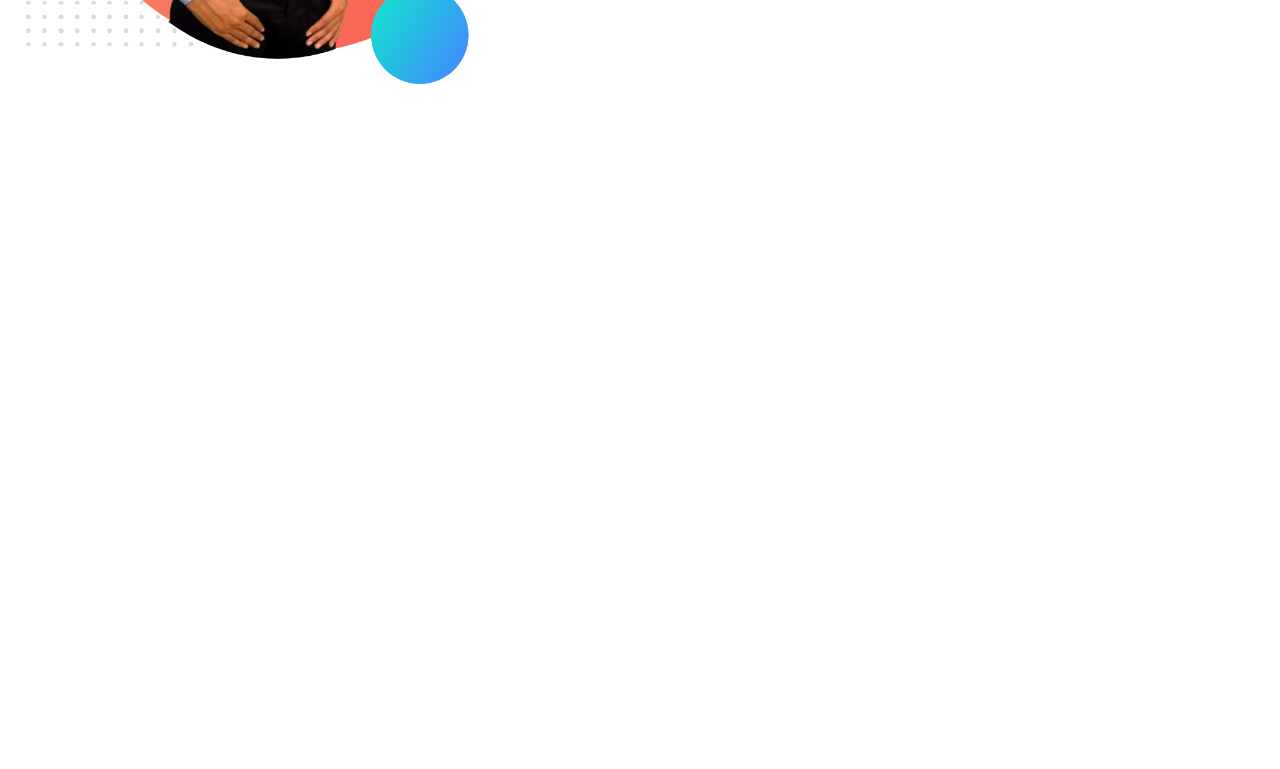
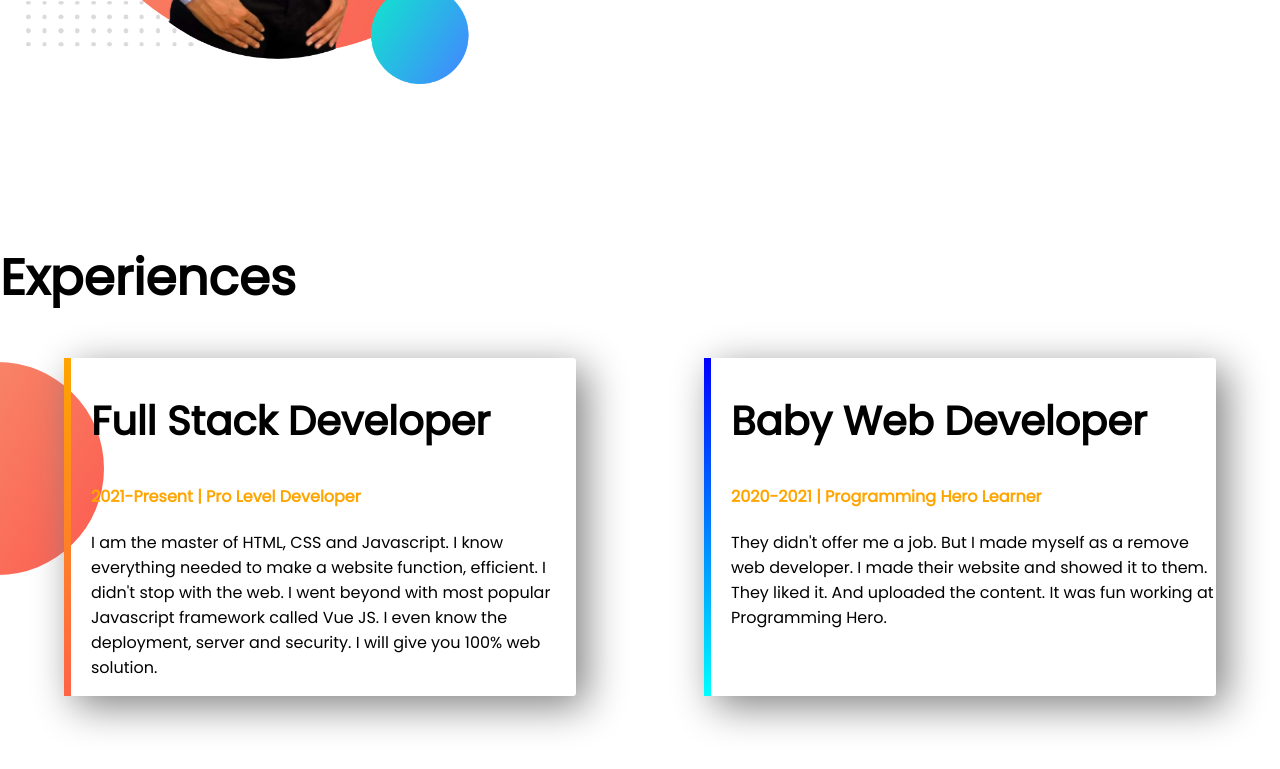
Before and after one commit to mdmehedihasan/developer-portfolio, a plain HTML site: page index.html in a window 1280 px wide. Shown: the part 1033-1802 px from the top of the page. Before the commit the page ends 1274 px from the top, so only its background shows below. Drawn offline with Linux system fonts and the light colour scheme; a web font is replaced by a local one.

Commit message:
experience section add

```diff
--- a/index.html
+++ b/index.html
@@ -14,7 +14,7 @@
 </head>
 
 <body>
-    <section class="top-bar">
+    <section class="top-bar flexible-area">
         <div class="half-width">
             <h1>Welcome To</h1>
             <h1><span class="name-color">Mehedi Hasan</span> World!</h1>
@@ -32,7 +32,7 @@
 
         </div>
     </section>
-    <section class="dream-big">
+    <section class="dream-big flexible-area">
         <div class="half-width">
             <img src="images/mehedi1.png" alt="">
         </div>
@@ -46,6 +46,31 @@
         </div>
     </section>
 
+    <section class="experience-area">
+        <h1>Experiences </h1>
+        <div class="flexible-area">
+            <div id="full-stack" class="experience-item">
+                <h2>Full Stack Developer </h2>
+                <h4 class="orange-color">2021-Present | Pro Level Developer </h4>
+                <p>
+                    I am the master of HTML, CSS and Javascript. I know everything needed to make a website function,
+                    efficient. I didn't stop with the web. I went beyond with most popular Javascript framework called
+                    Vue
+                    JS. I even know the deployment, server and security. I will give you 100% web solution.
+                </p>
+            </div>
+            <div id="baby" class="experience-item">
+                <h2>Baby Web Developer </h2>
+                <h4 class="orange-color"> 2020-2021 | Programming Hero Learner </h4>
+                <p>
+                    They didn't offer me a job. But I made myself as a remove web developer. I made their website and
+                    showed
+                    it to them. They liked it. And uploaded the content. It was fun working at Programming Hero.
+                </p>
+            </div>
+        </div>
+    </section>
+
 </body>
 
 </html>
--- a/style.css
+++ b/style.css
@@ -6,6 +6,9 @@ body{
 }
 h1{
     font-size: 50px;
+}
+h2{
+    font-size: 40px;
 }
 .name-color{
     color: orange;
@@ -18,7 +21,7 @@ h1{
     text-decoration: none;
     border-radius: 5px;
 }
-section{
+.flexible-area{
     display: flex;
     margin-bottom: 150px;
 }
@@ -41,3 +44,29 @@ section{
 .second-para{
 padding-right: 150px;
 }
+.orange-color{
+    color: orange;
+}
+.experience-area{
+    background-image: url(images/exp-bg.png);
+    background-repeat: no-repeat;
+    background-position: left;
+}
+.experience-item{
+    width: 40%;
+    margin-left: 5%;
+    margin-right: 5%;
+    padding-left: 20px;
+    box-shadow: 10px 10px 40px gray;
+    border-radius: 3px;
+}
+#baby{
+    border-left: 7px solid;
+    border-image: linear-gradient(blue,cyan);
+    border-image-slice: 1;
+}
+#full-stack{
+    border-left: 7px solid;
+    border-image:linear-gradient(orange ,tomato);
+    border-image-slice: 1;
+}
```
